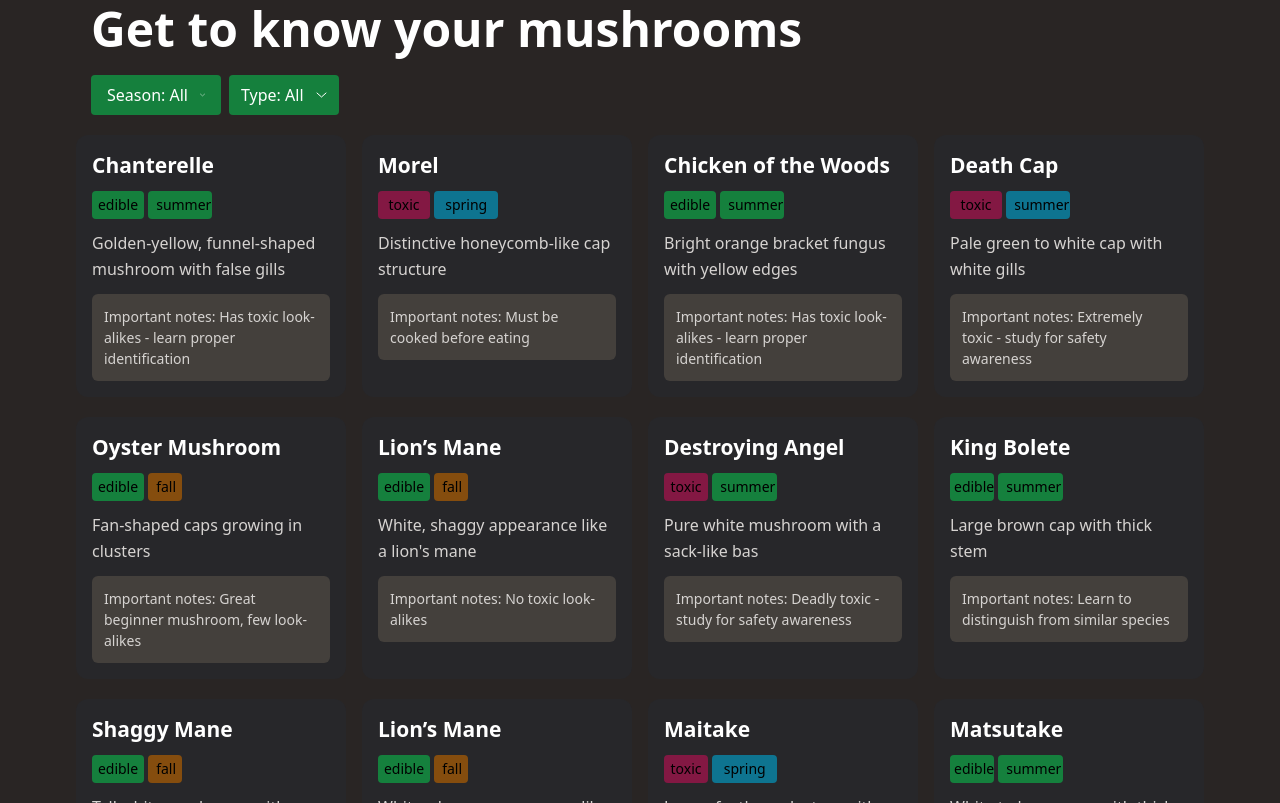
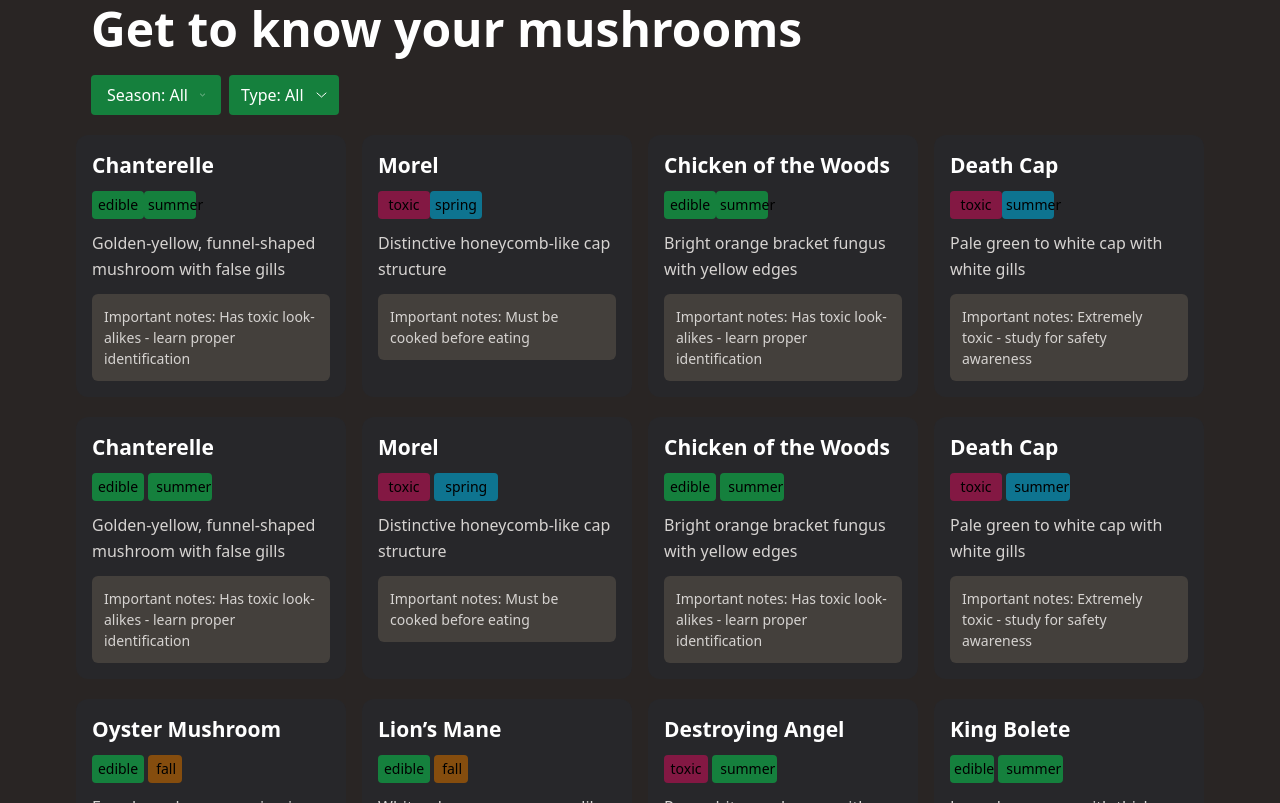
Before and after one commit to NimraQasim/FungiFinder, a website: page index.html in a window 1280 px wide. Shown: the part 1747-2550 px from the top of the page. Drawn offline with nearby package versions, Linux system fonts and the light colour scheme.

Commit message:
arrays method

```diff
--- a/index.html
+++ b/index.html
@@ -82,7 +82,7 @@
     </div>
   </div>
   <div class="bg-stone-800 pt-14  flex flex-col justify-center items-center gap-5">
-    <div class="flex flex-col gap-5 justify-start items-start w-full max-w-[393px] md:max-w-[1130px] px-4">
+    <!-- <div class="flex flex-col gap-5 justify-start items-start w-full max-w-[393px] md:max-w-[1130px] px-4">
       <h1 class="text-white font-bold text-5xl leading-[52px] ">Get to know your mushrooms</h1>
       <div class="flex gap-2">
         <button
@@ -97,7 +97,25 @@
           </svg>
         </button>
       </div>
+    </div> -->
+    <div class="flex flex-col gap-5 justify-start items-start w-full max-w-[393px] md:max-w-[1130px] px-4">
+      <h1 class="text-white font-bold text-5xl leading-[52px]">Get to know your mushrooms</h1>
+      <div class="flex gap-2">
+        <button class="flex items-center whitespace-nowrap gap-3 bg-green-700 max-w-[130px] w-full py-2 px-4 rounded text-white">
+          Season: All
+          <svg width="11" height="6" viewBox="0 0 11 6" fill="none" xmlns="http://www.w3.org/2000/svg">
+            <path d="M1 1L5.5 5L10 1" stroke="white" stroke-linecap="round" stroke-linejoin="round" />
+          </svg>
+        </button>
+        <button class="flex items-center gap-3 bg-green-700 max-w-[130px] w-full py-2 px-3 rounded text-white">
+          Type: All
+          <svg width="11" height="6" viewBox="0 0 11 6" fill="none" xmlns="http://www.w3.org/2000/svg">
+            <path d="M1 1L5.5 5L10 1" stroke="white" stroke-linecap="round" stroke-linejoin="round" />
+          </svg>
+        </button>
+      </div>
     </div>
+    <div class="grid grid-cols-1 md:grid-cols-4 gap-4 px-4"></div>
     <div class="grid grid-cols-1 md:grid-cols-4 gap-4 px-4">
       <div class="bg-zinc-800 p-4 max-w-[393px] md:max-w-[270px] w-full rounded-xl ">
         <div class="flex flex-col gap-3">
@@ -209,7 +227,8 @@
             <button
               class="max-w-[65px] w-full px-2 bg-green-700 leading-5 text-sm font-medium py-1 rounded cursor-pointer">summer</button>
           </div>
-          <p class="text-stone-300 font-normal text-[16px] leading-[25.6px]">Pure white mushroom with a sack-like bas</p>
+          <p class="text-stone-300 font-normal text-[16px] leading-[25.6px]">Pure white mushroom with a sack-like bas
+          </p>
           <p class="bg-stone-700 p-3 rounded-md font-medium text-sm leading-[21px] text-stone-300">Important notes:
             <span class="font-normal text-sm leading-[21px] text-stone-300"> Deadly toxic - study for safety
               awareness</span>
--- a/script.js
+++ b/script.js
@@ -1,8 +1,77 @@
-// Select the toggle button (SVG) and the dropdown menu
+
 const menuToggle = document.getElementById('menuToggle');
 const dropdownMenu = document.getElementById('dropdownMenu');
 
-// Add a click event listener to toggle visibility
+
 menuToggle.addEventListener('click', () => {
-  dropdownMenu.classList.toggle('hidden'); // Add/remove 'hidden' class
+  dropdownMenu.classList.toggle('hidden');
 });
+
+
+
+const mushrooms = [
+  {
+    name: "Chanterelle",
+    description: "Golden-yellow, funnel-shaped mushroom with false gills",
+    notes: "Has toxic look-alikes - learn proper identification",
+    tags: [
+      { label: "edible", color: "bg-green-700" },
+      { label: "summer", color: "bg-green-700" }
+    ]
+  },
+  {
+    name: "Morel",
+    description: "Distinctive honeycomb-like cap structure",
+    notes: "Must be cooked before eating",
+    tags: [
+      { label: "toxic", color: "bg-pink-900" },
+      { label: "spring", color: "bg-cyan-700" }
+    ]
+  },
+  {
+    name: "Chicken of the Woods",
+    description: "Bright orange bracket fungus with yellow edges",
+    notes: "Has toxic look-alikes - learn proper identification",
+    tags: [
+      { label: "edible", color: "bg-green-700" },
+      { label: "summer", color: "bg-green-700" }
+    ]
+  },
+  {
+    name: "Death Cap",
+    description: "Pale green to white cap with white gills",
+    notes: "Extremely toxic - study for safety awareness",
+    tags: [
+      { label: "toxic", color: "bg-pink-900" },
+      { label: "summer", color: "bg-cyan-700" }
+    ]
+  }
+];
+
+
+const container = document.querySelector(".grid");
+
+const mushroomCards = mushrooms
+  .map(
+    (mushroom) => `
+  <div class="bg-zinc-800 p-4 max-w-[393px] md:max-w-[270px] w-full rounded-xl">
+    <div class="flex flex-col gap-3">
+      <h3 class="font-bold text-[21px] leading-7 text-white">${mushroom.name}</h3>
+      <div>
+        ${mushroom.tags
+          .map(
+            (tag) => `<button class="max-w-[52px] w-full px-1 ${tag.color} leading-5 text-sm font-medium py-1 rounded cursor-pointer">${tag.label}</button>`
+          )
+          .join("")}
+      </div>
+      <p class="text-stone-300 font-normal text-[16px] leading-[25.6px]">${mushroom.description}</p>
+      <p class="bg-stone-700 p-3 rounded-md font-medium text-sm leading-[21px] text-stone-300">Important notes:
+        <span class="font-normal text-sm leading-[21px] text-stone-300">${mushroom.notes}</span>
+      </p>
+    </div>
+  </div>
+`
+  )
+  .join("");
+
+container.innerHTML = mushroomCards;
```
